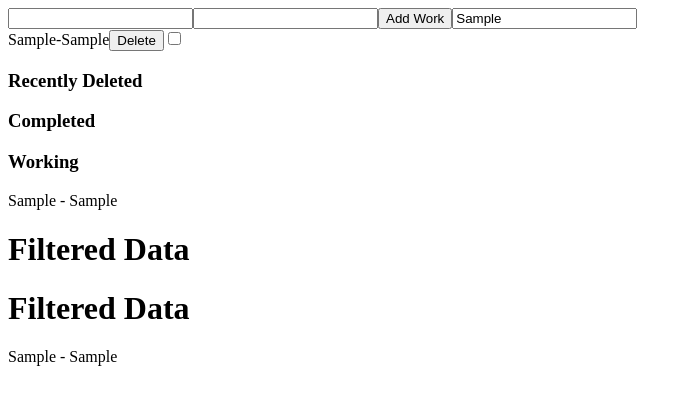
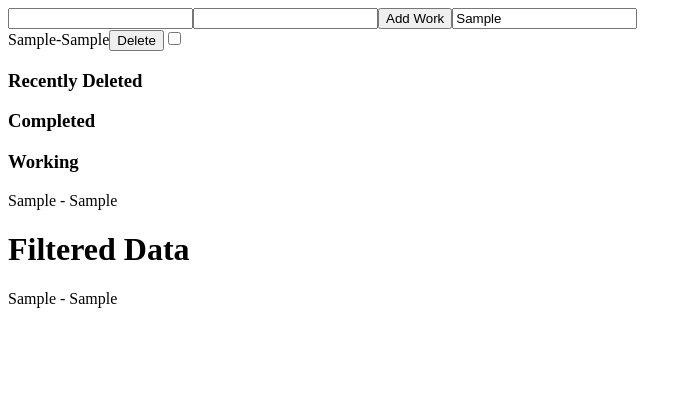
Before and after one commit to ashiwansingh-5016/To-Do-App-React, a React (Vite) app in the folder vite-project/: page / in a window 1280 px wide. Both pictures are taken after typing "Sample", "Sample", "Sample" into the empty fields and a click on the button "Add Work". Shown: the top 404 px of the page, without its empty margins (0-692 px from the left). Built offline with nearby package versions, Linux system fonts and the light colour scheme.

Commit message:
Double Rendering Of FilteredData

```diff
--- a/vite-project/src/feature/body.jsx
+++ b/vite-project/src/feature/body.jsx
@@ -46,7 +46,7 @@ function Body(){
                 <h3>Working</h3>
                 {object.map((e, index) => (<div key={index}>{e.title} - {e.Discription}</div>))}
                 <h1>Filtered Data</h1>
-                {search.length > 0 && (<div><h1>Filtered Data</h1>{filteredData.map((e, index) => (<div key={index}> {e.title} - {e.Discription} </div>))}
+                {search.length > 0 && (<div>{filteredData.map((e, index) => (<div key={index}> {e.title} - {e.Discription} </div>))}
     </div>
 )}
 
```
